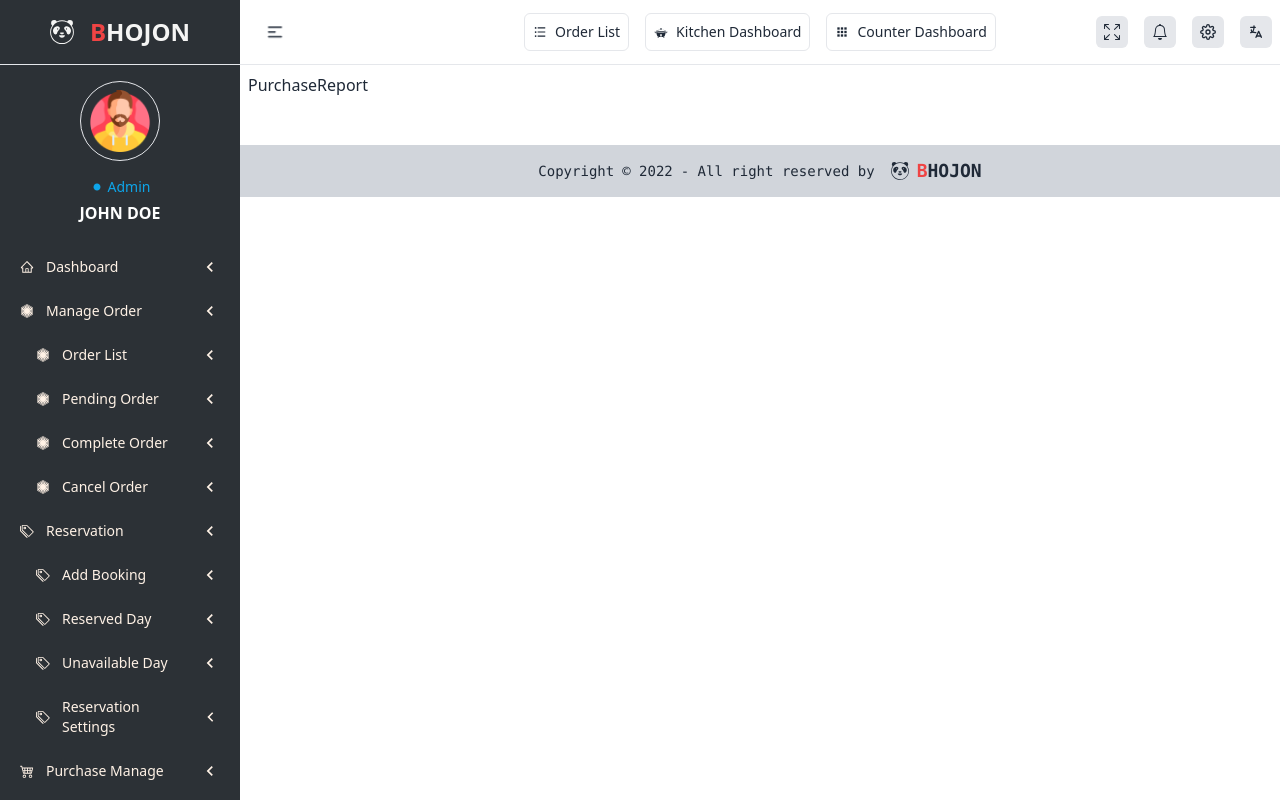
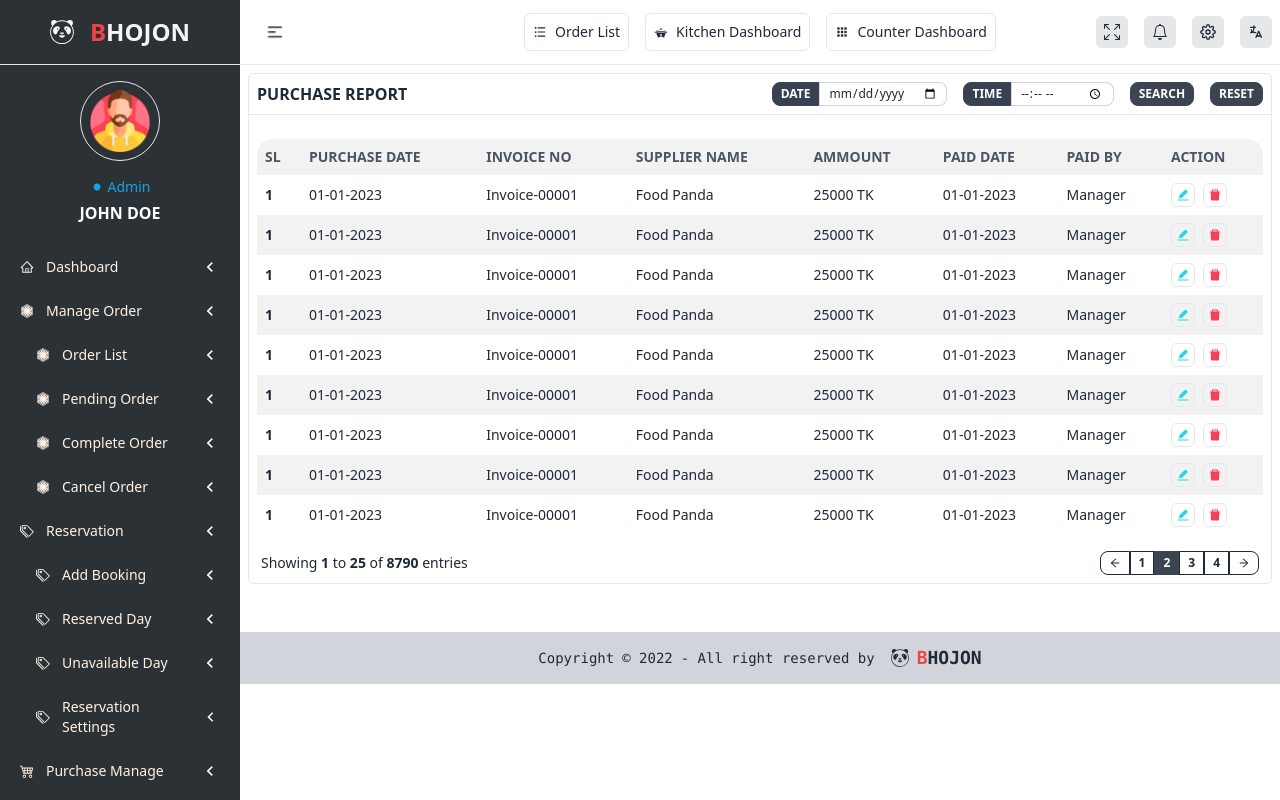
Before and after one commit to nDevers/Bhojon, a React (Create React App) app: page /dashboard/report/purchase-report in a window 1280 px wide. Built offline with nearby package versions, Linux system fonts and the light colour scheme.

Commit message:
Purchase report page
Co-Authored-By: AbidHasanPiash <60427103+AbidHasanPiash@users.noreply.github.com>

```diff
--- a/src/pages/dashboard/Report/PurchaseReport.js
+++ b/src/pages/dashboard/Report/PurchaseReport.js
@@ -1,9 +1,177 @@
 import React from 'react';
+import { AiFillDelete, AiFillEdit } from 'react-icons/ai';
+import Pagination from '../../../components/Pagination';
 
 const PurchaseReport = () => {
     return (
-        <div>
-            PurchaseReport
+
+        <div className="border rounded-md">
+            <div className="flex items-center justify-between border-b p-2 mb-4">
+                <h2 className="uppercase font-semibold">Purchase Report</h2>
+
+                <div className="flex items-center gap-x-4">
+                    <div className="form-control">
+                        <label className="input-group input-group-xs">
+                            <span className="btn btn-xs bg-gray-700">Date</span>
+                            <input
+                                type="date"
+                                placeholder="Start Date"
+                                className="input input-bordered input-xs"
+                            />
+                        </label>
+                    </div>
+                    <div className="form-control">
+                        <label className="input-group input-group-xs">
+                            <span className="btn btn-xs bg-gray-700">Time</span>
+                            <input
+                                type="time"
+                                className="input input-bordered input-xs"
+                            />
+                        </label>
+                    </div>
+
+                    <button className="btn btn-xs">Search</button>
+                    <button className="btn btn-xs">Reset</button>
+                </div>
+            </div>
+
+            <div className="scroll-smooth scrollbar-thin scrollbar-thumb-gray-400 overflow-y-auto p-2">
+                <table className="table table-zebra table-compact w-full">
+                    <thead className="text-gray-600">
+                        <tr>
+                            <th>SL</th>
+                            <th>Purchase Date</th>
+                            <th>Invoice No</th>
+                            <th>Supplier Name</th>
+                            <th>Ammount</th>
+                            <th>Paid Date</th>
+                            <th>Paid By</th>
+                            <th>Action</th>
+                        </tr>
+                    </thead>
+                    <tbody>
+                        <tr className="hover">
+                            <th>1</th>
+                            <td>01-01-2023</td>
+                            <td>Invoice-00001</td>
+                            <td>Food Panda</td>
+                            <td>25000 TK</td>
+                            <td>01-01-2023</td>
+                            <td>Manager</td>
+                            <td className="flex items-center gap-x-2">
+                                <AiFillEdit className="text-cyan-400 text-2xl border rounded-md p-1" />
+                                <AiFillDelete className="text-rose-500 text-2xl border rounded-md p-1" />
+                            </td>
+                        </tr>
+                        <tr className="hover">
+                            <th>1</th>
+                            <td>01-01-2023</td>
+                            <td>Invoice-00001</td>
+                            <td>Food Panda</td>
+                            <td>25000 TK</td>
+                            <td>01-01-2023</td>
+                            <td>Manager</td>
+                            <td className="flex items-center gap-x-2">
+                                <AiFillEdit className="text-cyan-400 text-2xl border rounded-md p-1" />
+                                <AiFillDelete className="text-rose-500 text-2xl border rounded-md p-1" />
+                            </td>
+                        </tr>
+                        <tr className="hover">
+                            <th>1</th>
+                            <td>01-01-2023</td>
+                            <td>Invoice-00001</td>
+                            <td>Food Panda</td>
+                            <td>25000 TK</td>
+                            <td>01-01-2023</td>
+                            <td>Manager</td>
+                            <td className="flex items-center gap-x-2">
+                                <AiFillEdit className="text-cyan-400 text-2xl border rounded-md p-1" />
+                                <AiFillDelete className="text-rose-500 text-2xl border rounded-md p-1" />
+                            </td>
+                        </tr>
+                        <tr className="hover">
+                            <th>1</th>
+                            <td>01-01-2023</td>
+                            <td>Invoice-00001</td>
+                            <td>Food Panda</td>
+                            <td>25000 TK</td>
+                            <td>01-01-2023</td>
+                            <td>Manager</td>
+                            <td className="flex items-center gap-x-2">
+                                <AiFillEdit className="text-cyan-400 text-2xl border rounded-md p-1" />
+                                <AiFillDelete className="text-rose-500 text-2xl border rounded-md p-1" />
+                            </td>
+                        </tr>
+                        <tr className="hover">
+                            <th>1</th>
+                            <td>01-01-2023</td>
+                            <td>Invoice-00001</td>
+                            <td>Food Panda</td>
+                            <td>25000 TK</td>
+                            <td>01-01-2023</td>
+                            <td>Manager</td>
+                            <td className="flex items-center gap-x-2">
+                                <AiFillEdit className="text-cyan-400 text-2xl border rounded-md p-1" />
+                                <AiFillDelete className="text-rose-500 text-2xl border rounded-md p-1" />
+                            </td>
+                        </tr>
+                        <tr className="hover">
+                            <th>1</th>
+                            <td>01-01-2023</td>
+                            <td>Invoice-00001</td>
+                            <td>Food Panda</td>
+                            <td>25000 TK</td>
+                            <td>01-01-2023</td>
+                            <td>Manager</td>
+                            <td className="flex items-center gap-x-2">
+                                <AiFillEdit className="text-cyan-400 text-2xl border rounded-md p-1" />
+                                <AiFillDelete className="text-rose-500 text-2xl border rounded-md p-1" />
+                            </td>
+                        </tr>
+                        <tr className="hover">
+                            <th>1</th>
+                            <td>01-01-2023</td>
+                            <td>Invoice-00001</td>
+                            <td>Food Panda</td>
+                            <td>25000 TK</td>
+                            <td>01-01-2023</td>
+                            <td>Manager</td>
+                            <td className="flex items-center gap-x-2">
+                                <AiFillEdit className="text-cyan-400 text-2xl border rounded-md p-1" />
+                                <AiFillDelete className="text-rose-500 text-2xl border rounded-md p-1" />
+                            </td>
+                        </tr>
+                        <tr className="hover">
+                            <th>1</th>
+                            <td>01-01-2023</td>
+                            <td>Invoice-00001</td>
+                            <td>Food Panda</td>
+                            <td>25000 TK</td>
+                            <td>01-01-2023</td>
+                            <td>Manager</td>
+                            <td className="flex items-center gap-x-2">
+                                <AiFillEdit className="text-cyan-400 text-2xl border rounded-md p-1" />
+                                <AiFillDelete className="text-rose-500 text-2xl border rounded-md p-1" />
+                            </td>
+                        </tr>
+                        <tr className="hover">
+                            <th>1</th>
+                            <td>01-01-2023</td>
+                            <td>Invoice-00001</td>
+                            <td>Food Panda</td>
+                            <td>25000 TK</td>
+                            <td>01-01-2023</td>
+                            <td>Manager</td>
+                            <td className="flex items-center gap-x-2">
+                                <AiFillEdit className="text-cyan-400 text-2xl border rounded-md p-1" />
+                                <AiFillDelete className="text-rose-500 text-2xl border rounded-md p-1" />
+                            </td>
+                        </tr>
+                    </tbody>
+                </table>
+            </div>
+
+            <Pagination />
         </div>
     );
 };
--- a/src/pages/dashboard/Reservation/ReservedDay.js
+++ b/src/pages/dashboard/Reservation/ReservedDay.js
@@ -1,6 +1,5 @@
 import React from "react";
 import { AiFillEdit, AiFillDelete } from "react-icons/ai";
-import { BiSearch } from "react-icons/bi";
 import Pagination from "../../../components/Pagination";
 import useWebsiteTitle from "../../../hooks/useWebsiteTitle";
 
```
